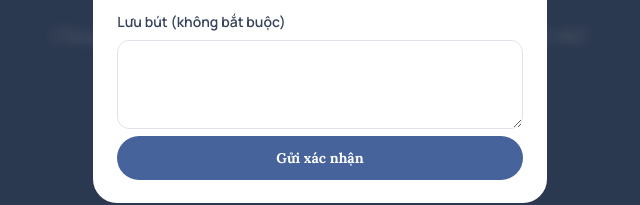
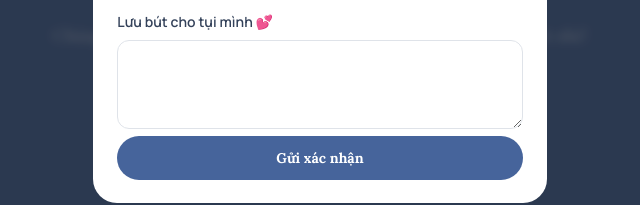
Before and after one commit to Trung16040/trunggig, a plain HTML site: page invitation.html in a window 1280 px wide. Both pictures are taken after a click on the button "XÁC NHẬN THAM DỰ". Shown: the part 3086-3291 px from the top of the page, 320-960 px from the left. Drawn offline with Linux system fonts and the light colour scheme.

Commit message:
Update invitation.html

```diff
--- a/invitation.html
+++ b/invitation.html
@@ -162,7 +162,7 @@
               <span class="rsvp-choice-content"><span class="rsvp-choice-icon" aria-hidden="true">×</span> Rất tiếc, mình không đến đuợc</span>
             </label>
           </fieldset>
-          <label for="rsvp-notes">Lưu bút (không bắt buộc)</label>
+          <label for="rsvp-notes">Lưu bút cho tụi mình 💕</label>
           <textarea id="rsvp-notes" name="notes" rows="3" maxlength="2000"></textarea>
           <p class="rsvp-error" id="rsvp-error" role="alert" hidden></p>
           <button class="rsvp-submit" type="submit">Gửi xác nhận</button>
```
